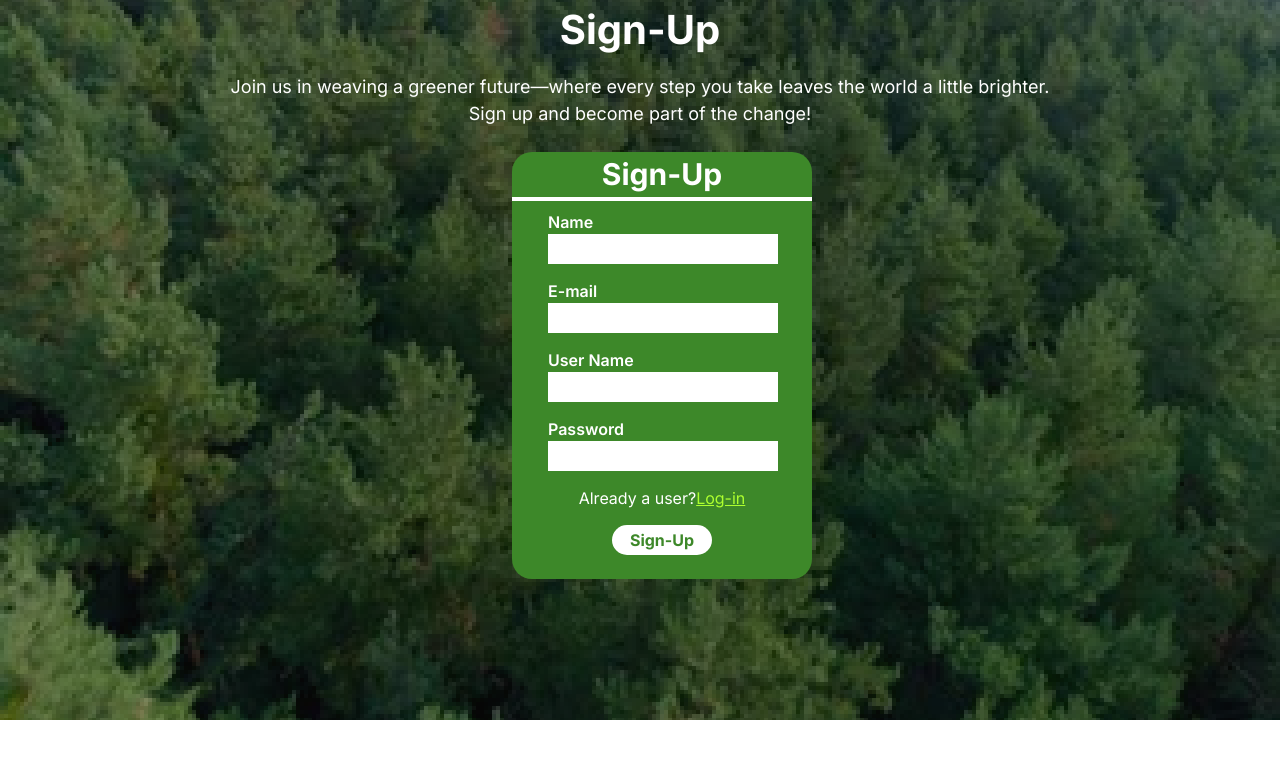
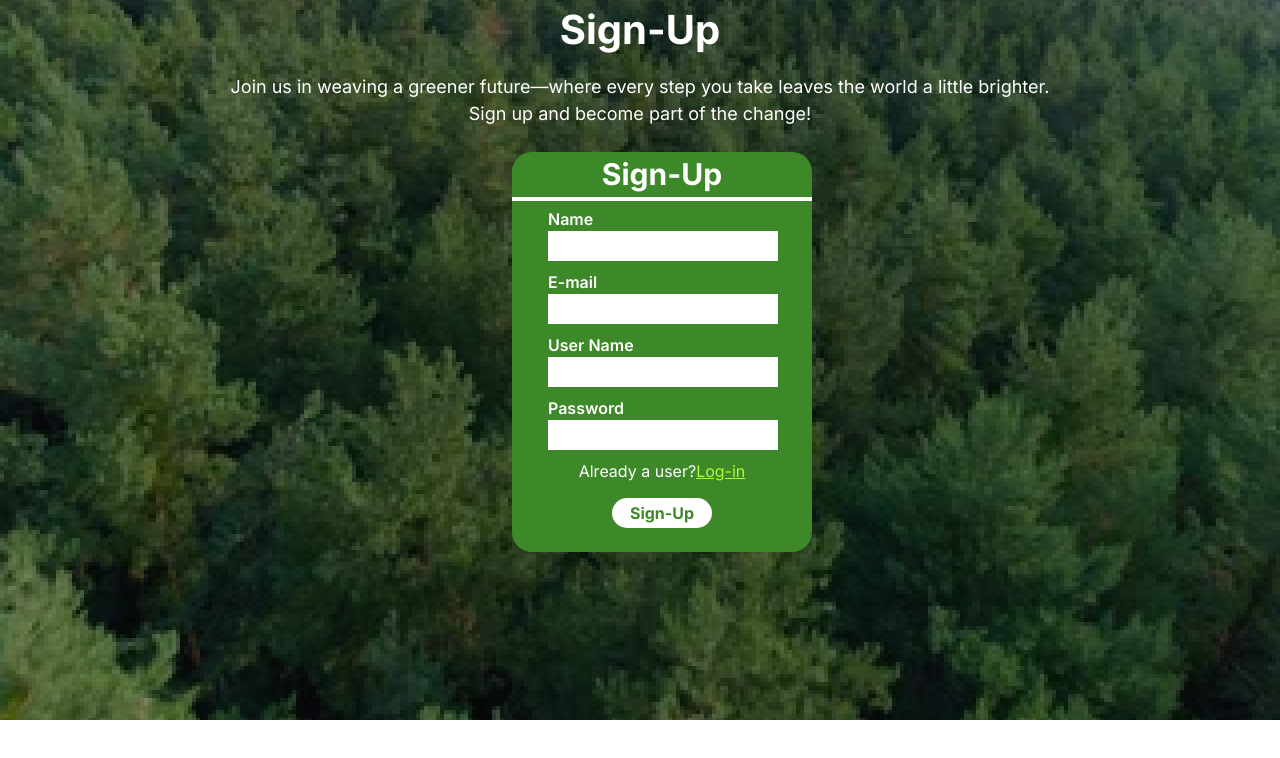
Before and after one commit to kalviumcommunity/S50_Samarth_Capstone_Sustainify, a React (Vite) app in the folder Front-end/: page /signUp in a window 1280 px wide. Shown: the top 758 px of the page. Built offline with nearby package versions, Linux system fonts and the light colour scheme.

Commit message:
signUp data taken

```diff
--- a/Front-end/Components/CSS/Landing.css
+++ b/Front-end/Components/CSS/Landing.css
@@ -129,8 +129,8 @@ header p {
     /* border: 1px solid red; */
     width: 200px;
     margin-left: 12%;
-    margin-top: 3%;
-    margin-bottom: 5%;
+    margin-top: 2%;
+    margin-bottom: 3%;
     text-align: left;
     font-weight: 600;
 }
--- a/Front-end/Components/SignUpPage.jsx
+++ b/Front-end/Components/SignUpPage.jsx
@@ -23,7 +23,7 @@ function SignUpPage() {
                     <div className='inputs'>
                         <label>Name</label>
                         <input type="text" {...register('name', { required: true })} />
-                        {errors.name && <p className='errors'>This field is required</p>}
+                        {errors.name && <p className='errors'>Enter your Name</p>}
                     </div>
                     <div className='inputs'>
                         <label>E-mail</label>
@@ -36,15 +36,15 @@ function SignUpPage() {
                     <div className='inputs'>
                         <label>User Name</label>
                         <input type="text" {...register('userName', { required: true })} />
-                        {errors.userName && <p className='errors'>This field is required</p>}
+                        {errors.userName && <p className='errors'>Enter your User Name</p>}
                     </div>
                     <div className='inputs'>
                         <label>Password</label>
-                       <input type="text" {...register('password', {
-                           required: true,
-                           pattern: /^(?=.*[0-9])[a-zA-Z0-9]{8,}$/
-                       })} />
-                        {errors.password && <p className='errors'>Password must be at least 8 characters long and contain at least one number and special character</p>}
+                        <input type="password" {...register('password', {
+                            required: true,
+                            minLength: { value: 8, message: "Password must be at least 8 characters long" }
+                        })} />
+                        {errors.password && <p className='errors'>{errors.password.type === "required" ? "Please enter your password" : errors.password.message}</p>}
                     </div>
                     <div>
                         <p>Already a user?
```
